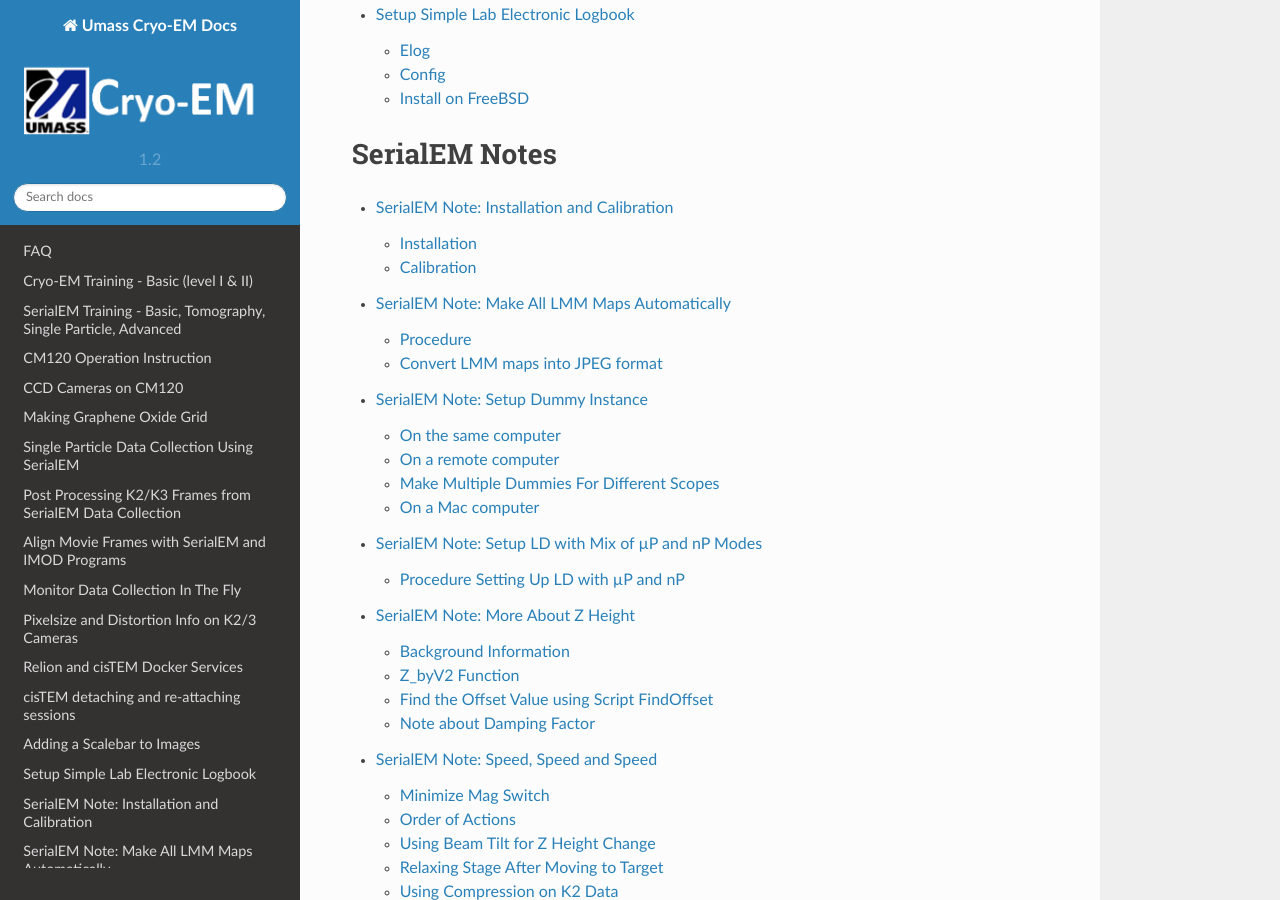
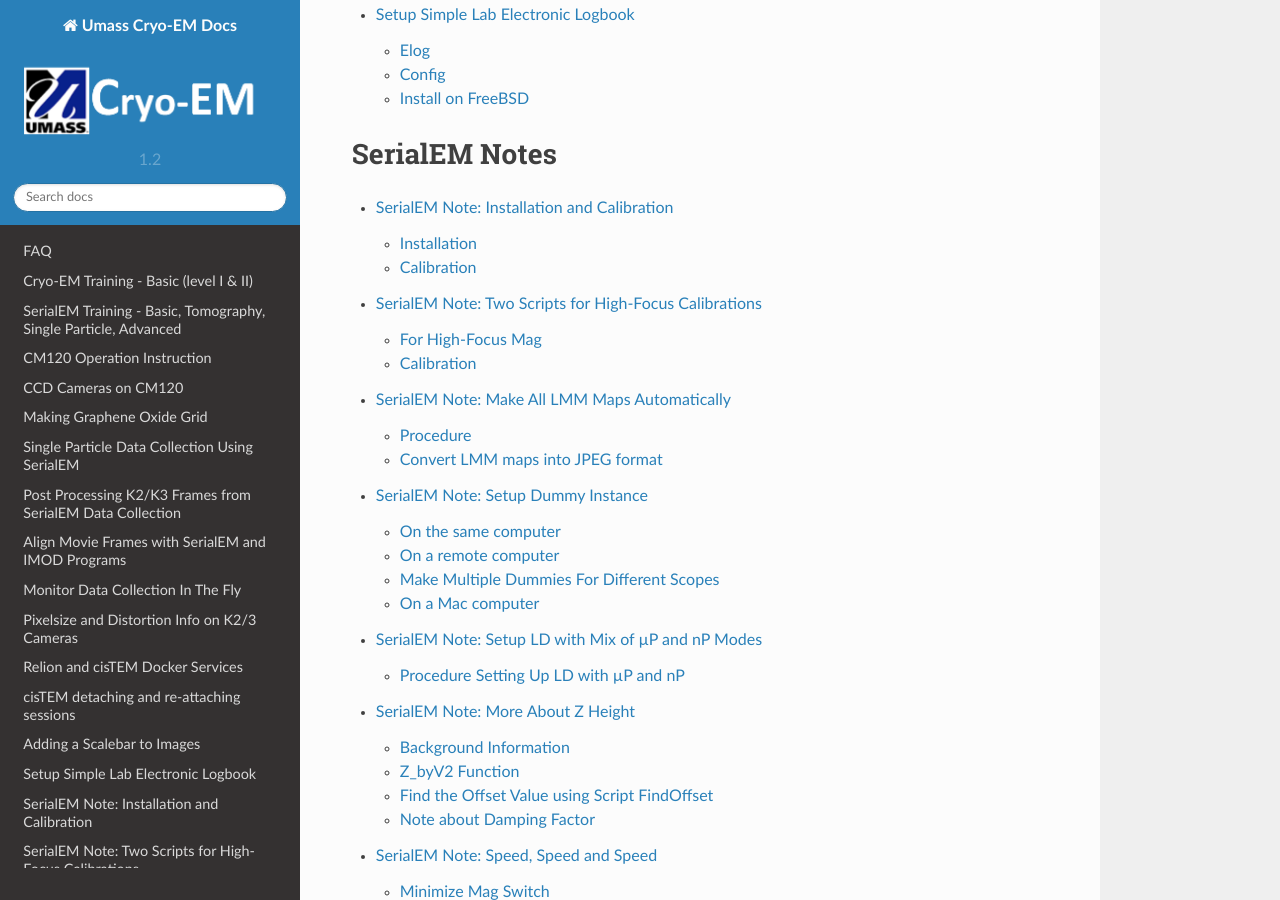
Before and after one commit to xuchen66/sphinx-emdocs, a Sphinx documentation site: the page built from source/index.rst, in a window 1280 px wide and 900 px high, scrolled down 2512 px. Built offline with Sphinx 7.4.7 and the Read the Docs theme 2.0.0, drawn with Linux system fonts in a browser that asks for light colours; pages that are not in the unit, such as notebooks, are missing from menus.

Commit message:
Update index.rst

```diff
--- a/source/index.rst
+++ b/source/index.rst
@@ -44,6 +44,7 @@
    :maxdepth: 2
 
    serialEM-note-install-and-calib
+   serialEM-note-two-scripts-for-highfocus-cals
    serialEM-note-make-all-LMM-maps
    serialEM-note-setup-dummy
    serialEM-note-LD-mP-nP
```
